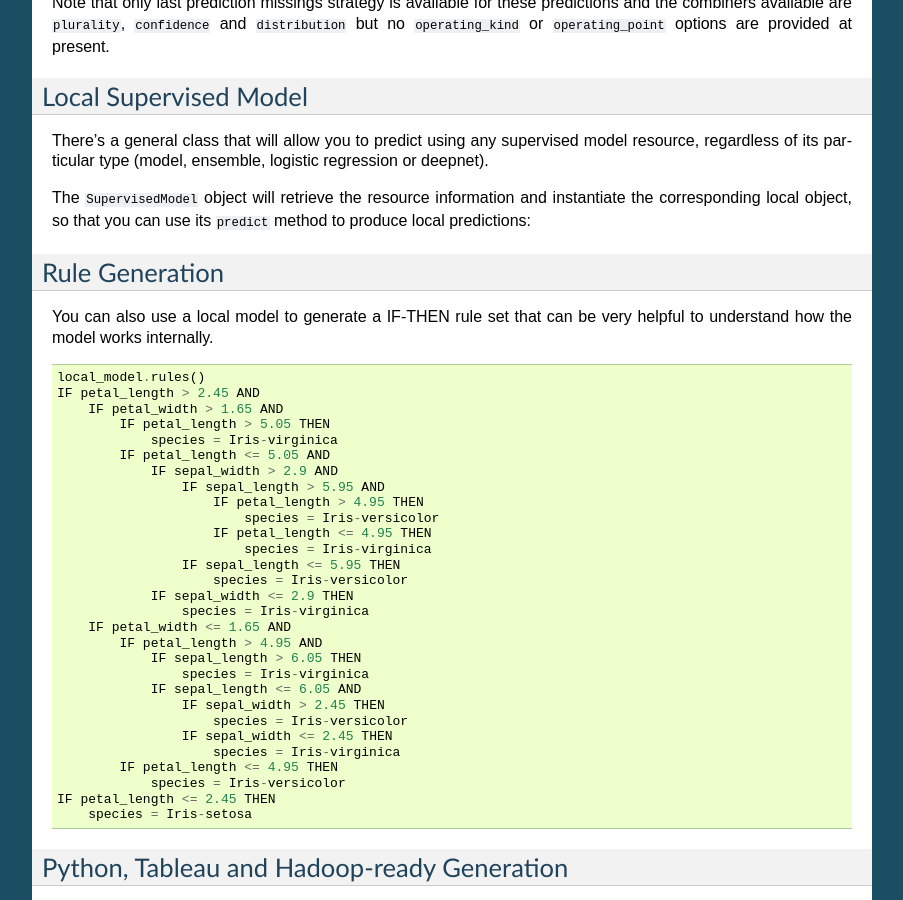
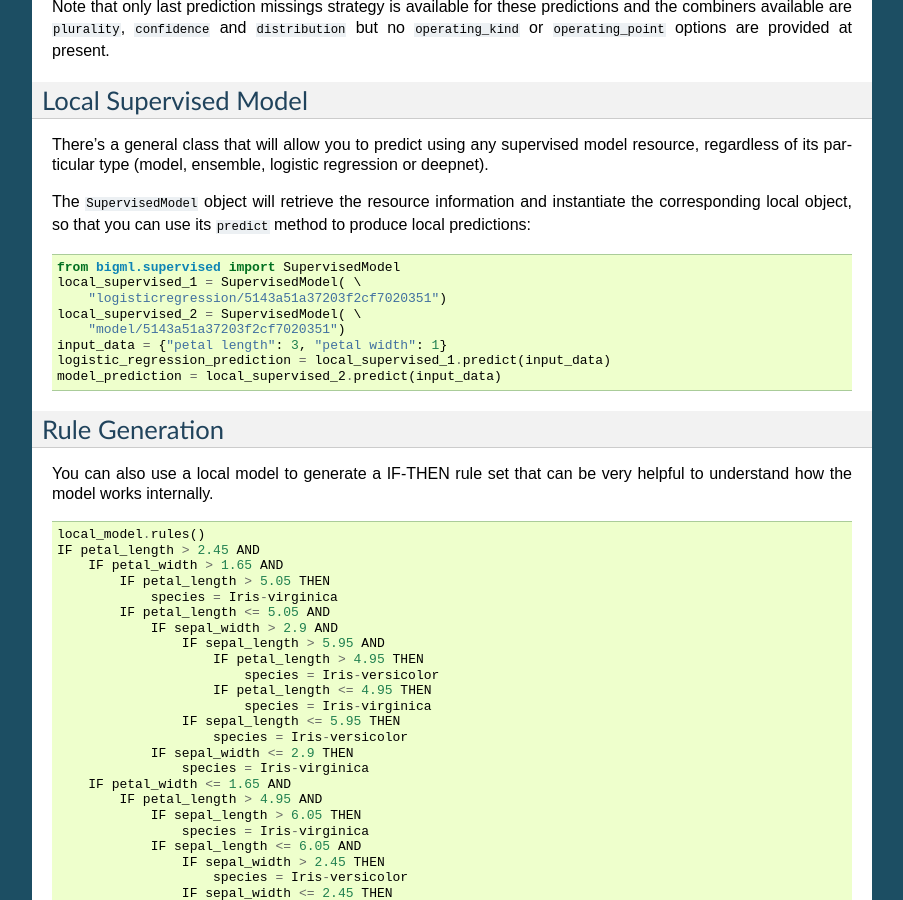
Before and after one commit to bigmlcom/python, a Sphinx documentation site: the page built from docs/local_resources.rst, in a window 1280 px wide and 900 px high, scrolled down 25605 px. Shown: the whole window, without its empty margins (198-1101 px from the left). Built offline with Sphinx 7.4.7, drawn with Linux system fonts in a browser that asks for light colours; pages that are not in the unit, such as notebooks, are missing from menus; some of the changed text lies outside the part shown.

Commit message:
[skip travis] Fixing TOC in docs

````diff
--- a/docs/local_resources.rst
+++ b/docs/local_resources.rst
@@ -227,6 +227,7 @@
 .. code-block:: python
 
     local_model.predict({"petal length": 3, "petal width": 1}, full=True)
+
 that will return:
 
 .. code-block:: python
@@ -366,7 +367,7 @@
                         unused_fields=False):
 
 whose first argument is the prediction obtained with the ``full=True``
-argument, the second one defines the type of output (``None```to obtain
+argument, the second one defines the type of output (``None`` to obtain
 the prediction output only, "list" or "dict") and the rest of booleans
 cause the corresponding property to be included or not.
 
@@ -709,7 +710,7 @@
 As you can see, the prediction contains the predicted category and the
 associated probability. It also shows the distribution of probabilities for
 all the possible categories in the objective field. If you only need the
-predicted value, you can remove the ``full``argument.
+predicted value, you can remove the ``full`` argument.
 
 You must keep in mind, though, that to obtain a logistic regression
 prediction, input data
@@ -751,7 +752,6 @@
                        "positive_class": "True",
                        "threshold": 0.8}
     local_logistic.predict(inputData, operating_point=operating_point)
-
 
 You can check the
 `Operating point's predictions <#operating-point's-predictions>`_ section
@@ -763,7 +763,7 @@
 Local Logistic Regression
 -------------------------
 
-You can also instantiate a local version of a remote logistic regression.
+You can also instantiate a local version of a remote logistic regression:
 
 .. code-block:: python
 
@@ -1897,6 +1897,7 @@
 ``predict`` method to produce local predictions:
 
 .. code-block:: python
+
     from bigml.supervised import SupervisedModel
     local_supervised_1 = SupervisedModel( \
         "logisticregression/5143a51a37203f2cf7020351")
````
Also changed, not shown: docs/index.rst (+22 -21 lines).
